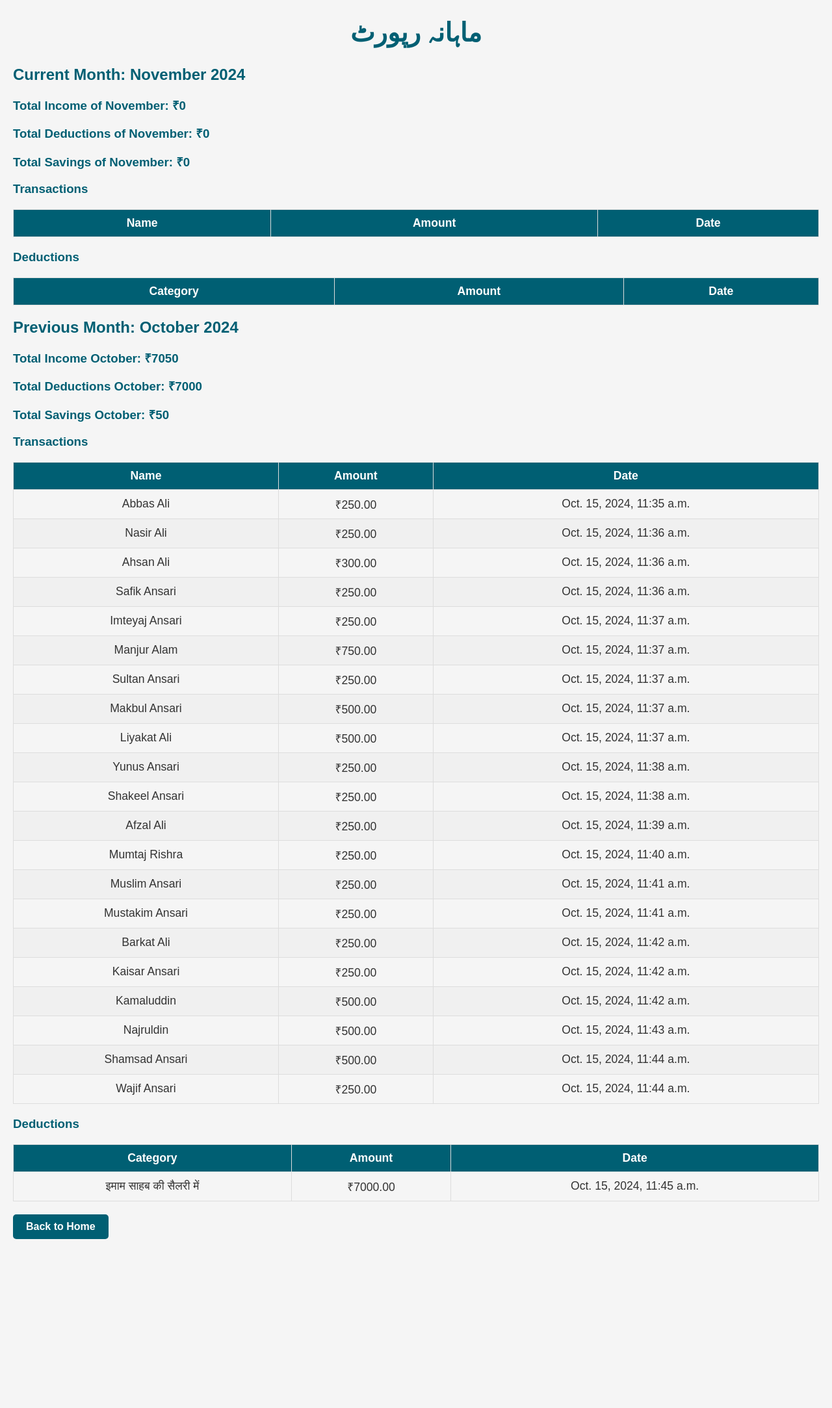
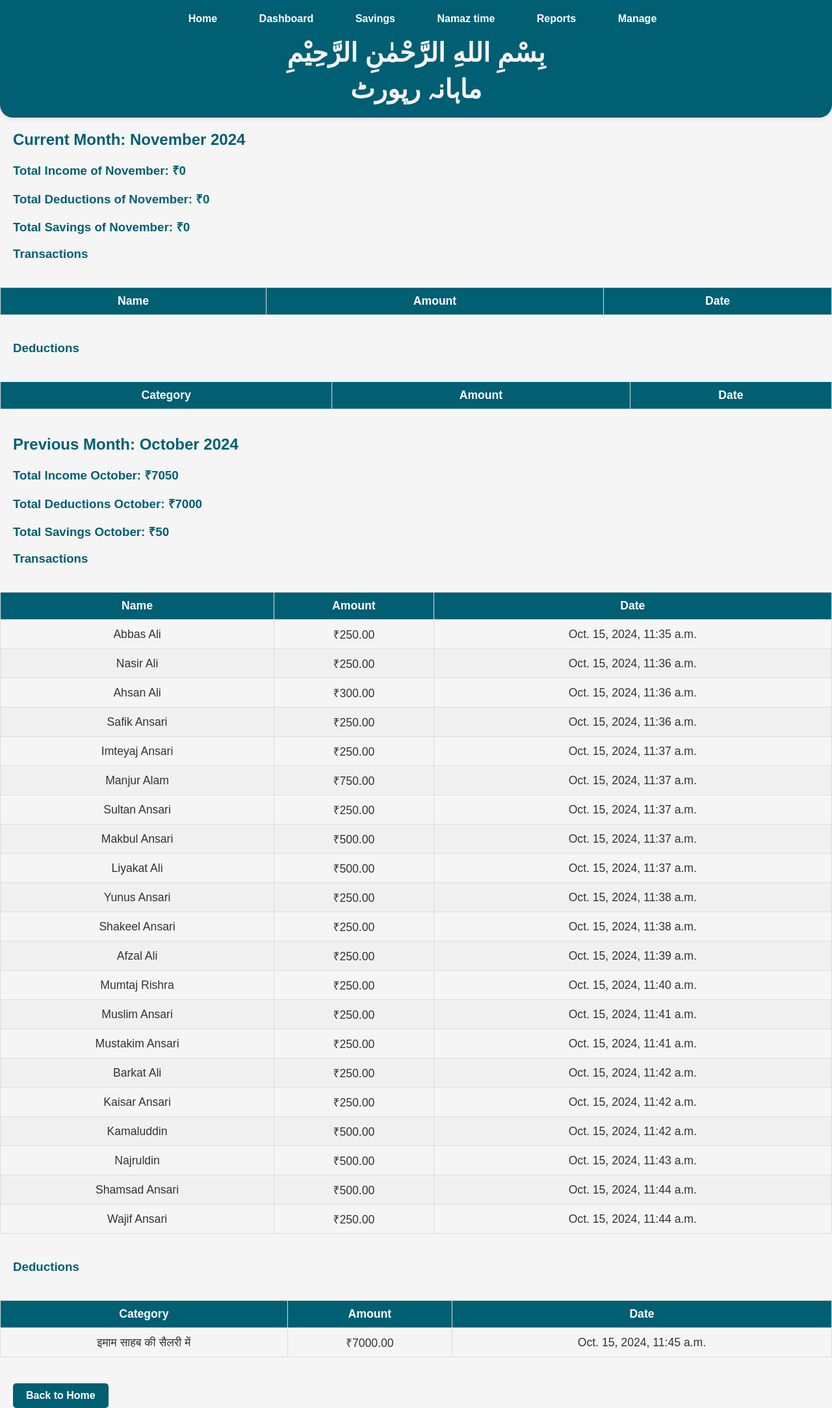
Before and after one commit to ajaj123-debug/Mosque-fund-management-system, a Django app: page /monthwise-report/ in a window 1280 px wide. Shown: the whole page at 65% size. Before the commit the page ends 1907 px from the top, so only its background shows below. Run offline with Django 5.2, Linux system fonts and the light colour scheme; data comes from the database, SQL or seed files in the repository; lists and menus that the app fills with data are empty.

Commit message:
now its fully ready2

```diff
--- a/community_fund/templates/monthwise_report.html
+++ b/community_fund/templates/monthwise_report.html
@@ -7,22 +7,34 @@
     <title>Monthwise Report</title>
     <link rel="icon" type="image/jpg" href="{% static 'aha.jpg' %}">
     <style>
-        /* General styles */
         body {
             font-family: Arial, sans-serif;
-            margin: 20px;
+            margin: 0;
+            padding: 0;
+            box-sizing: border-box;
             background-color: #f5f5f5;
             color: #333;
         }
 
+        header {
+            background: #005f73;
+            color: white;
+            text-align: center;
+            padding: 10px 0;
+            border-radius: 0 0 20px 20px;
+            box-shadow: 0 2px 10px rgba(0, 0, 0, 0.1);
+            width: 100%;
+        }
+
         h1 {
-            text-align: center;
             font-size: 2.5rem;
-            color: #005f73;
+            color: #f5f5f5;
+            margin: 10px 0;
         }
 
         h2, h3 {
             color: #005f73;
+            margin-left: 20px; /* Shifted slightly to the right */
         }
 
         table {
@@ -63,29 +75,19 @@
             font-weight: bold;
             border-radius: 5px;
             text-align: center;
+            margin-left: 20px; /* Shift slightly to the right */
         }
 
         a:hover {
-            background-color: #00a7b4;
+            background-color: #f0f0f0;
             box-shadow: 0 0 15px rgba(0, 95, 115, 0.7);
             transition: all 0.3s ease;
         }
 
-        /* Button styles */
-        button {
-            padding: 10px 20px;
-            background-color: #005f73;
-            color: white;
-            border: none;
-            border-radius: 5px;
-            font-size: 1.1rem;
-            cursor: pointer;
-            transition: all 0.3s ease;
-        }
-
-        button:hover {
-            background-color: #00a7b4;
-            box-shadow: 0 0 15px rgba(0, 95, 115, 0.7);
+        /* Scrollable table for responsiveness */
+        .table-container {
+            overflow-x: auto;
+            margin: 20px 0;
         }
 
         /* Responsive styling */
@@ -103,16 +105,22 @@
                 font-size: 1rem;
                 padding: 8px 16px;
             }
-
-            button {
-                font-size: 1rem;
-                padding: 8px 16px;
-            }
         }
     </style>
 </head>
 <body>
+    <header>
+        <nav>
+            <a href="{% url 'index' %}">Home</a>
+            <a href="{% url 'home' %}">Dashboard</a>
+            <a href="{% url 'home' %}">Savings</a>
+            <a href="{% url 'namaz_times' %}">Namaz time</a>
+            <a href="{% url 'generate_user_report' %}">Reports</a>
+            <a href="{% url 'add_transaction' %}">Manage</a>
+        </nav>
+        <h1>بِسْمِ اللهِ الرَّحْمٰنِ الرَّحِيْمِ</h1>
         <h1>ماہانہ رپورٹ</h1>
+    </header>
 
     <h2>Current Month: {{ current_month_name }} {{ year }}</h2>
     <h3>Total Income of {{ current_month_name }}: ₹{{ total_income_current }}</h3>
@@ -120,6 +128,7 @@
     <h3>Total Savings of {{ current_month_name }}: ₹{{ total_savings_current }}</h3>
 
     <h3>Transactions</h3>
+    <div class="table-container">
         <table>
             <thead>
                 <tr>
@@ -138,8 +147,10 @@
                 {% endfor %}
             </tbody>
         </table>
+    </div>
 
     <h3>Deductions</h3>
+    <div class="table-container">
         <table>
             <thead>
                 <tr>
@@ -158,6 +169,7 @@
                 {% endfor %}
             </tbody>
         </table>
+    </div>
 
     <h2>Previous Month: {{ previous_month_name }} {{ year }}</h2>
     {% if previous_month_data_available %}
@@ -166,6 +178,7 @@
         <h3>Total Savings {{ previous_month_name }}: ₹{{ total_savings_previous }}</h3>
 
         <h3>Transactions</h3>
+        <div class="table-container">
             <table>
                 <thead>
                     <tr>
@@ -184,8 +197,10 @@
                     {% endfor %}
                 </tbody>
             </table>
+        </div>
 
         <h3>Deductions</h3>
+        <div class="table-container">
             <table>
                 <thead>
                     <tr>
@@ -204,6 +219,7 @@
                     {% endfor %}
                 </tbody>
             </table>
+        </div>
     {% else %}
         <h3>No data available for {{ previous_month_name }} {{ year }}.</h3>
     {% endif %}
```
Lines whose indentation alone changed are shown as unchanged.
